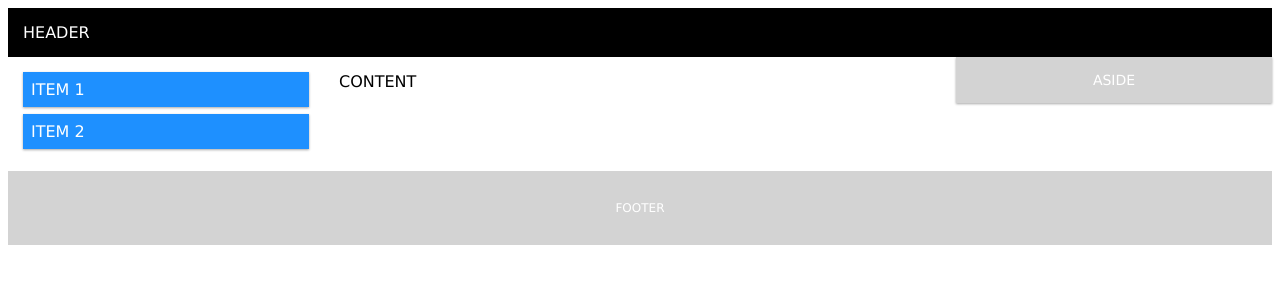
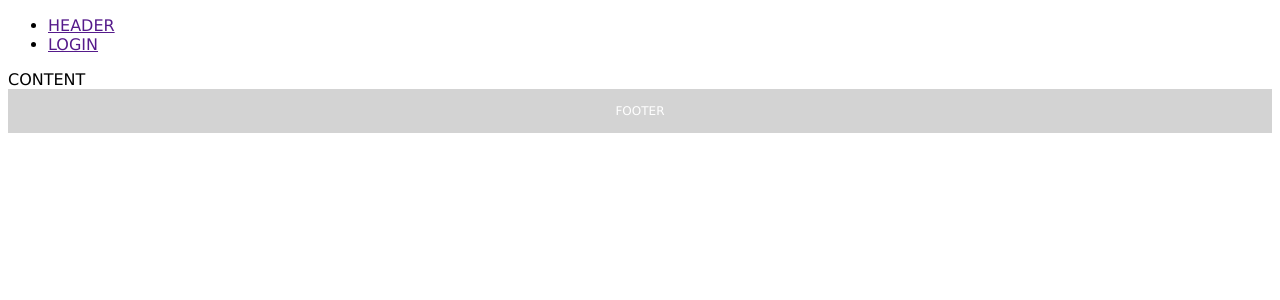
Before and after one commit to joshroche1/projects, a Flask app: template templates/python-flask/webapp1/templates/index.html in a window 1280 px wide. Shown: the top 300 px of the page. Run offline with Flask 2, Linux system fonts and the light colour scheme; the template is opened without the code that fills it, so the values that code supplies are empty; some libraries are stand-ins or nearby versions.

Commit message:
Update base.html

```diff
--- a/templates/python-flask/webapp1/templates/base.html
+++ b/templates/python-flask/webapp1/templates/base.html
@@ -2,48 +2,48 @@
 <head>
   <meta http-equiv="Content-Type" content="text/html; charset=UTF-8" />
   <meta name="viewport" content="width=device-width, initial-scale=1.0" />
+  <!--
+  <link rel="stylesheet" href="https://maxcdn.bootstrapcdn.com/bootstrap/3.4.1/css/bootstrap.min.css">
+  <script src="https://ajax.googleapis.com/ajax/libs/jquery/3.6.1/jquery.min.js"></script>
+  <script src="https://maxcdn.bootstrapcdn.com/bootstrap/3.4.1/js/bootstrap.min.js"></script>
+  -->
   <link rel="stylesheet" href="{{ url_for('static', filename='style.css') }}">
   <title>{% block title %}{% endblock %}</title>
 </head>
 <body>
 
-{% if request.MOBILE %}
-{% else %}
-{% endif %}
-
-<header>
-  {% block header %}{% endblock %}
-</header>
-
-<div class="row">
-
-  {% for message in get_flashed_messages() %}
-  <div>{{ message }}</div>
-  {% endfor %}
-
-  <div class="col-3 col-s-3 menu">
-    <ul>
+<nav class="navbar navbar-expand bg-dark">
+  <div class="container-fluid">
+    <ul class="navbar-nav">
+      <li class="nav-item">
+        <a href="" class="nav-link text-white">{% block header %}{% endblock %}</a>
+      </li>
       {% if g.user %}
-      <li>{{ g.user.username }}</li>
+      <li class="nav-item">
+        <a href="" class="nav-link text-white">{{ g.user.username }}</a>
+      </li>
+      {% else %}
+      <li class="nav-item">
+        <a href="" class="nav-link text-white">LOGIN</a>
+      </li>
       {% endif %}
-      <li>ITEM 1</li>
-      <li>ITEM 2</li>
     </ul>
   </div>
+</nav>
 
-  <div class="col-6 col-s-12">
-  {% block content %}{% endblock %}
+<div class="container-fluid">
+  <div class="row">
+    <section class="col">
+    {% for message in get_flashed_messages() %}
+      <div class="container border rounded"><pre><code>{{ message }}</code></pre></div>
+    {% endfor %}
+
+    {% block content %}{% endblock %}
+    </section>
   </div>
-
-  <div class="col-3 col-s-12 aside">
-    ASIDE
-  </div>
-
 </div>
 
-<footer>
-  {% block footer %}{% endblock %}
-</footer>
+{% block footer %}{% endblock %}
 
 </body>
 </html>
```
